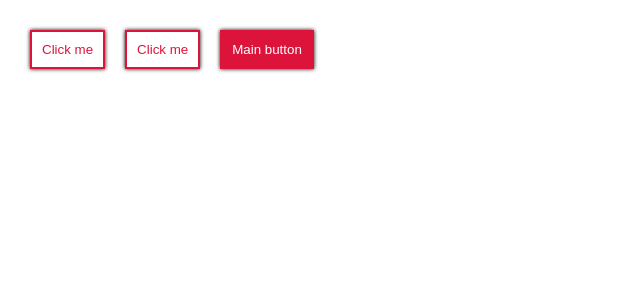
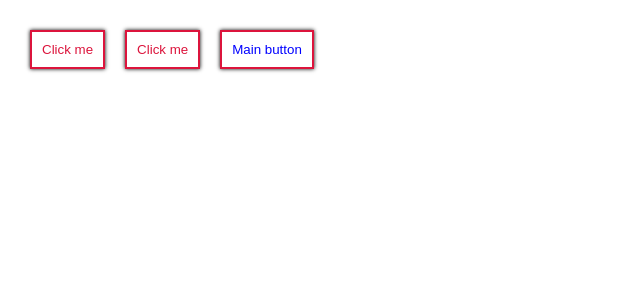
Before and after one commit to RobFyd/practice-in-react, a JavaScript app: page / in a window 1280 px wide. Shown: the top 300 px of the page, without its empty margins (0-640 px from the left). Built offline with nearby package versions, Linux system fonts and the light colour scheme; the HTML template or start-up script is replaced by a standard one.

Commit message:
another props

```diff
--- a/src/App.js
+++ b/src/App.js
@@ -7,12 +7,7 @@ const Button = styled.button`
   padding: 10px;
   margin: 10px;
   background: white;
-  color: crimson;
-
-  ${({ primary }) => primary && css`
-  background: crimson;
-  color: white;
-  `}
+  color: ${({ color }) => color || "crimson"};
 `;
 
 function App() {
@@ -20,7 +15,7 @@ function App() {
     <>
       <Button>Click me</Button>
       <Button>Click me</Button>
-      <Button primary>Main button</Button>
+      <Button color="blue">Main button</Button>
     </>
   )
 }
```
